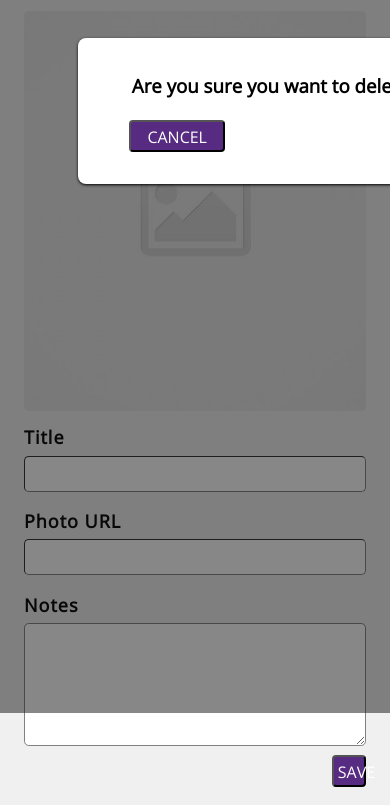
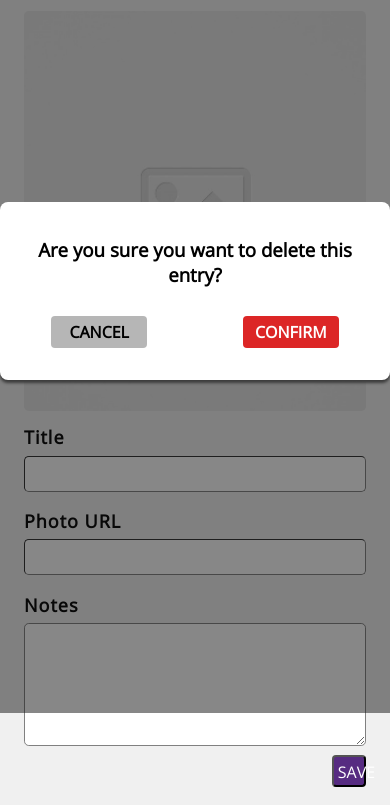
Before and after one commit to e-bales/code-journal, a website: page index.html in a window 390 px wide. Shown: the part 131-936 px from the top of the page. Drawn offline with nearby package versions, Linux system fonts and the light colour scheme.

Commit message:
correct modal positioning for desktop and mobile

```diff
--- a/css/layout.css
+++ b/css/layout.css
@@ -52,6 +52,12 @@
   width: 30rem;
 }
 
+.outer-container {
+  display: flex;
+  justify-content: center;
+  align-items: center;
+}
+
 @media screen and (min-width: 768px) {
   .container {
     max-width: 700px;
@@ -82,8 +88,4 @@
   .delete {
     padding-left: 0.75rem;
   }
-
-  .modal-container {
-    width: 30rem;
-  }
 }
--- a/css/styles.css
+++ b/css/styles.css
@@ -175,23 +175,15 @@ a {
 
 .modal-container {
   background-color: white;
-  position: relative;
-  top: 20%;
-  left: 20%;
   border-radius: 0.5rem;
-  box-shadow: 0 1px 3px black;
+  box-shadow: 0 3px 3px rgb(61, 61, 61);
   padding: 2rem;
 }
-
-/* .modal {
-  display: flex;
-  flex-direction: column;
-  align-items: center;
-} */
 
 .delete-title {
   text-align: center;
   margin-top: -1rem;
+  margin-bottom: 0.5rem;
 }
 
 .cancel {
@@ -205,3 +197,16 @@ a {
   justify-content: right;
   padding-right: 1.2rem;
 }
+
+.cancel-button {
+  background-color: #b6b6b6;
+  border: none;
+  color: black;
+  font-weight: bold;
+}
+
+.confirm-button {
+  background-color: #dc2626;
+  border: none;
+  font-weight: bold;
+}
--- a/index.html
+++ b/index.html
@@ -98,10 +98,10 @@
             </div>
             <div class="row delete-buttons">
               <div class="column-quarter cancel">
-                <button type="button">CANCEL</button>
+                <button type="button" class="cancel-button">CANCEL</button>
               </div>
               <div class="column-quarter confirm">
-                <button type="button">CONFIRM</button>
+                <button type="button" class="confirm-button">CONFIRM</button>
               </div>
             </div>
           </div>
```
